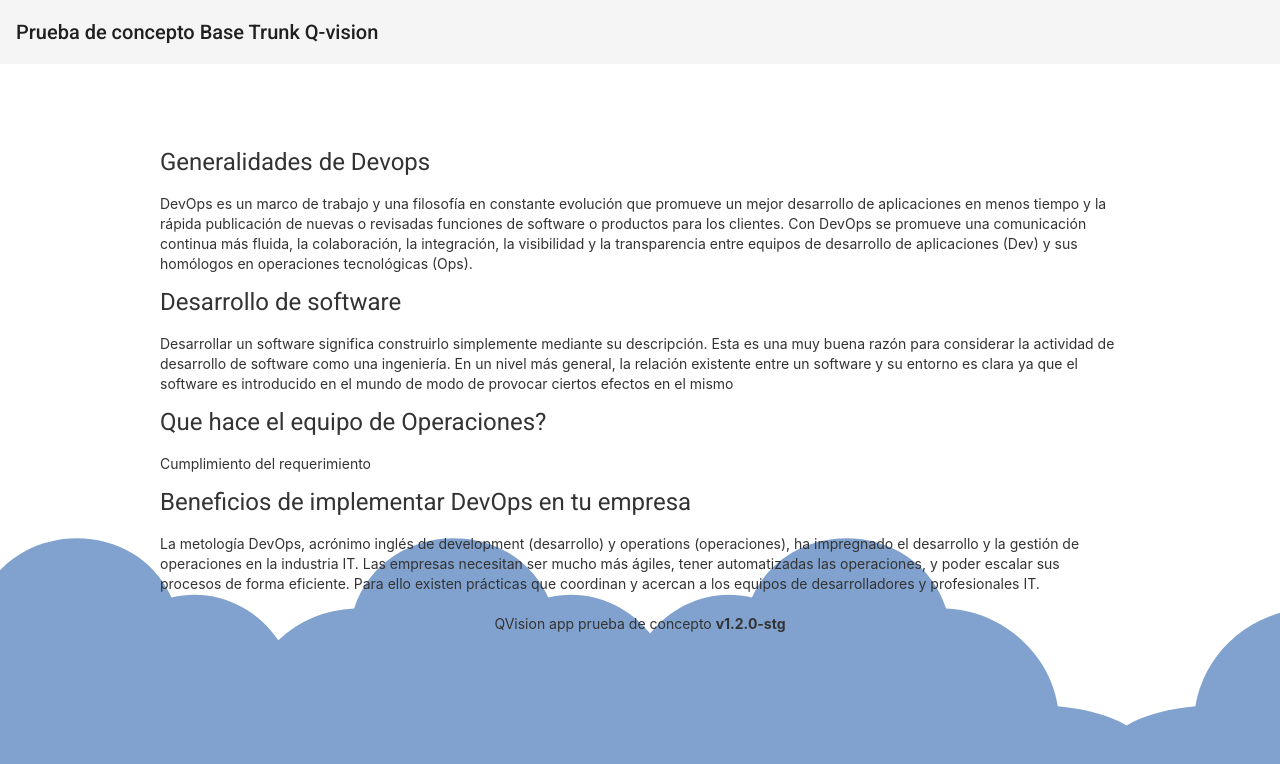
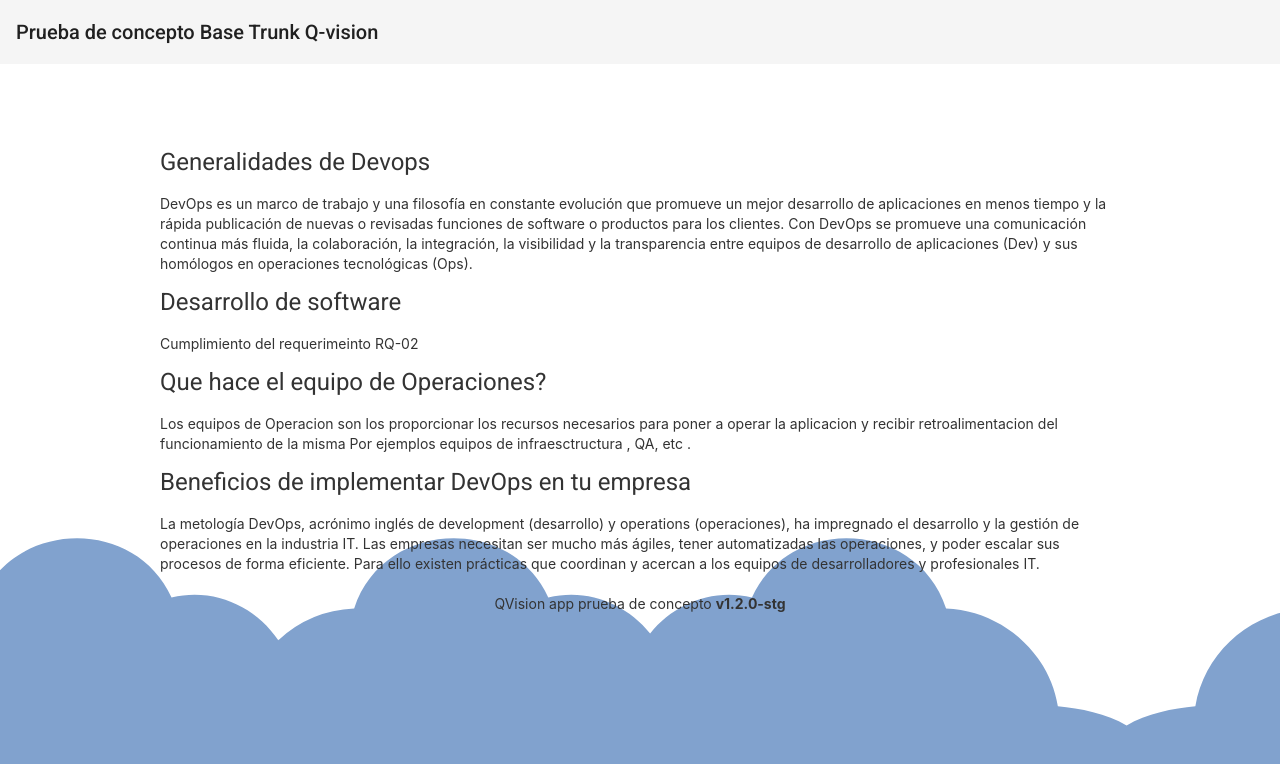
Before and after one commit to DCastroQV/Prueba-de-concepto, an Angular app: page / in a window 1280 px wide. Shown: the top 764 px of the page. Built offline with nearby package versions, Linux system fonts and the light colour scheme.

Commit message:
Update hola-nundo.component.html
ajuste RQ-02

```diff
--- a/src/app/hola-nundo/hola-nundo.component.html
+++ b/src/app/hola-nundo/hola-nundo.component.html
@@ -15,17 +15,14 @@
 <!-- Requerimeinto Edgar -->
 <div>
     <h1>Desarrollo de software</h1>
-    <p>Desarrollar un software significa construirlo simplemente mediante
-        su descripción. Esta es una muy buena razón para considerar la actividad
-        de desarrollo de software como una ingeniería. En un nivel más general,
-        la relación existente entre un software y su entorno es clara
-        ya que el software es introducido en el mundo de modo de provocar ciertos efectos en el mismo</p>
+    <p>Cumplimiento del requerimeinto RQ-02</p>
 </div>
 
 <!-- Requerimeinto Gabriel -->
 <div>
     <h1>Que hace el equipo de Operaciones?</h1>
-    <p>Cumplimiento del requerimiento</p>
+    <p>Los equipos de Operacion son los proporcionar los recursos necesarios para poner a operar la aplicacion y recibir
+        retroalimentacion del funcionamiento de la misma Por ejemplos equipos de infraesctructura , QA, etc .</p>
 </div>
 
 <!-- Requerimeinto Diego -->
```
